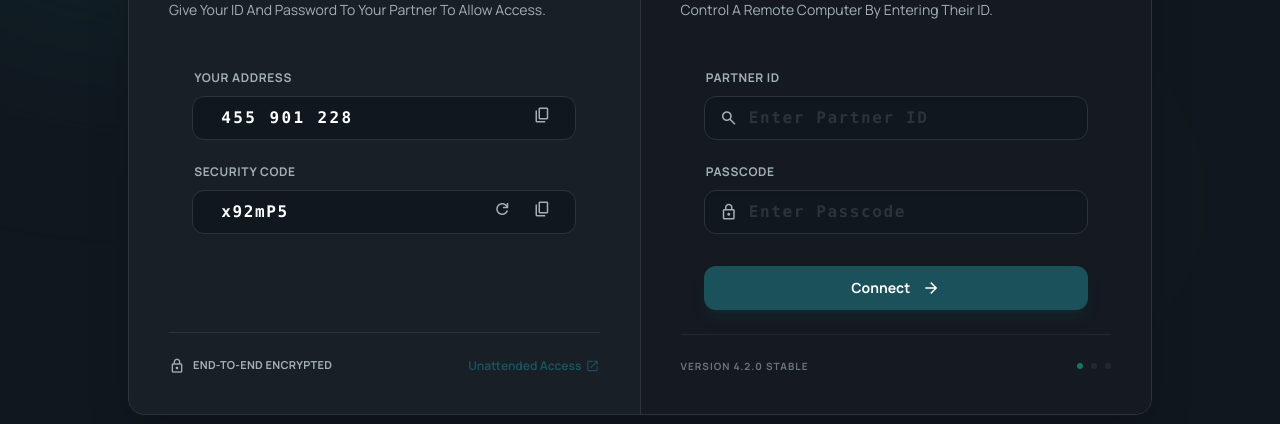
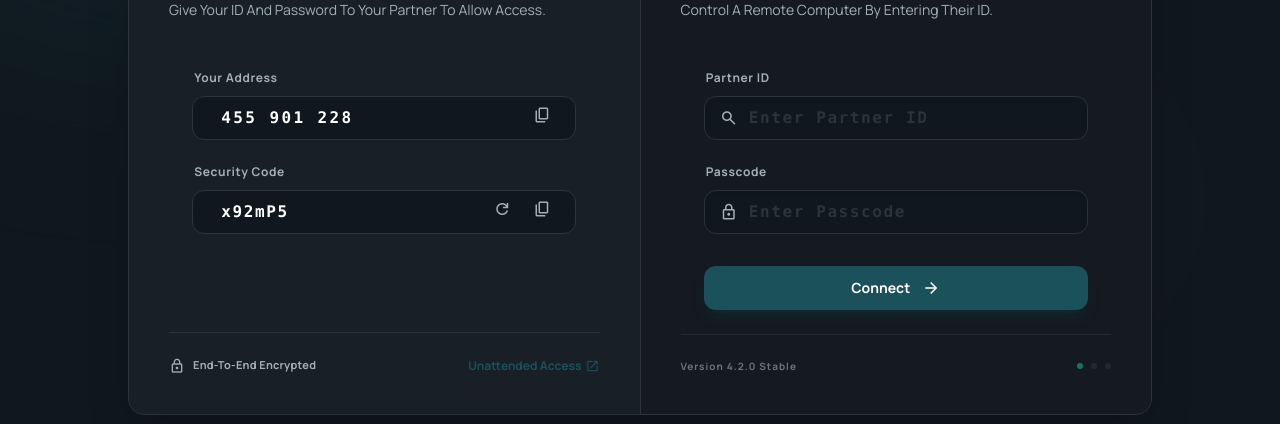
Before and after one commit to Cromtrixadmin/screen-share-corporate-e, a React (Vite) app: page / in a window 1280 px wide. Shown: the part 274-698 px from the top of the page. Built offline with nearby package versions, Linux system fonts and the light colour scheme.

Commit message:
fix(ScreenShare): Remove uppercase from label text
Removes the `uppercase` style from "Your Address" and "Security" labels on the ScreenShareHome component to improve readability and consistency with other form elements.

```diff
--- a/views/ScreenShareHome.tsx
+++ b/views/ScreenShareHome.tsx
@@ -66,7 +66,7 @@ const ScreenShareHome: React.FC<ScreenShareHomeProps> = ({
 
             <div className="mb-6 flex-1 flex flex-col justify-start">
               <div className="w-full max-w-sm mx-auto">
-                <label className="block text-slate-500 dark:text-[#a2b1b4] text-xs font-bold uppercase tracking-wider mb-2.5 ml-0.5">Your Address</label>
+                <label className="block text-slate-500 dark:text-[#a2b1b4] text-xs font-bold tracking-wider mb-2.5 ml-0.5">Your Address</label>
                 <div className="relative group/input mb-6">
                   <div className="flex items-center bg-slate-100 dark:bg-[#10171e] border border-slate-200 dark:border-[#2b3436] rounded-xl h-11 px-4 transition-all duration-300 group-hover/input:border-primary-home/30">
                     <input className="bg-transparent border-none w-full text-slate-900 dark:text-white text-base font-bold tracking-[0.15em] font-mono focus:ring-0 cursor-default outline-none" readOnly type="text" value="455 901 228"/>
@@ -75,7 +75,7 @@ const ScreenShareHome: React.FC<ScreenShareHomeProps> = ({
                     </button>
                   </div>
                 </div>
-                <label className="block text-slate-500 dark:text-[#a2b1b4] text-xs font-bold uppercase tracking-wider mb-2.5 ml-0.5">Security Code</label>
+                <label className="block text-slate-500 dark:text-[#a2b1b4] text-xs font-bold tracking-wider mb-2.5 ml-0.5">Security Code</label>
                 <div className="relative group/input mb-8">
                   <div className="flex items-center bg-slate-100 dark:bg-[#10171e] border border-slate-200 dark:border-[#2b3436] rounded-xl h-11 px-4 transition-all duration-300 group-hover/input:border-primary-home/30">
                     <input className="bg-transparent border-none w-full text-slate-900 dark:text-white text-base font-bold tracking-[0.1em] font-mono focus:ring-0 cursor-default outline-none" readOnly type="text" value="x92mP5"/>
@@ -95,7 +95,7 @@ const ScreenShareHome: React.FC<ScreenShareHomeProps> = ({
             <div className="mt-auto pt-6 border-t border-slate-200 dark:border-[#2b3436] flex items-center justify-between">
               <div className="flex items-center gap-2">
                 <span className="material-symbols-outlined text-slate-400 dark:text-[#a2b1b4] text-[16px]">lock</span>
-                <span className="text-slate-500 dark:text-[#a2b1b4] text-[11px] font-bold uppercase tracking-wide">End-To-End Encrypted</span>
+                <span className="text-slate-500 dark:text-[#a2b1b4] text-[11px] font-bold tracking-wide">End-To-End Encrypted</span>
               </div>
               <button className="text-primary-home hover:text-primary-home/80 text-xs font-bold flex items-center gap-1">
                 Unattended Access
@@ -116,14 +116,14 @@ const ScreenShareHome: React.FC<ScreenShareHomeProps> = ({
 
             <div className="mb-6 flex-1 flex flex-col justify-start">
               <div className="w-full max-w-sm mx-auto">
-                <label className="block text-slate-500 dark:text-[#a2b1b4] text-xs font-bold uppercase tracking-wider mb-2.5 ml-0.5">Partner ID</label>
+                <label className="block text-slate-500 dark:text-[#a2b1b4] text-xs font-bold tracking-wider mb-2.5 ml-0.5">Partner ID</label>
                 <div className="relative mb-6">
                   <div className="absolute inset-y-0 left-0 pl-4 flex items-center pointer-events-none">
                     <span className="material-symbols-outlined text-slate-400 dark:text-[#a2b1b4] text-[18px]">search</span>
                   </div>
                   <input className="w-full bg-slate-100 dark:bg-[#10171e] border border-slate-200 dark:border-[#2b3436] text-slate-900 dark:text-white text-base font-bold placeholder:text-slate-500 dark:placeholder:text-[#2b3436] rounded-xl h-11 pl-11 pr-4 focus:border-[#1a515b] focus:ring-1 focus:ring-[#1a515b]/20 transition-all shadow-inner font-mono tracking-[0.1em] outline-none" placeholder="Enter Partner ID" type="text" />
                 </div>
-                <label className="block text-slate-500 dark:text-[#a2b1b4] text-xs font-bold uppercase tracking-wider mb-2.5 ml-0.5">Passcode</label>
+                <label className="block text-slate-500 dark:text-[#a2b1b4] text-xs font-bold tracking-wider mb-2.5 ml-0.5">Passcode</label>
                 <div className="relative mb-8">
                   <div className="absolute inset-y-0 left-0 pl-4 flex items-center pointer-events-none">
                     <span className="material-symbols-outlined text-slate-400 dark:text-[#a2b1b4] text-[18px]">lock</span>
@@ -141,7 +141,7 @@ const ScreenShareHome: React.FC<ScreenShareHomeProps> = ({
             </div>
 
             <div className="mt-auto pt-6 border-t border-slate-200 dark:border-[#2b3436] flex items-center justify-between opacity-60">
-              <span className="text-slate-500 dark:text-[#a2b1b4] text-[10px] font-bold uppercase tracking-widest">Version 4.2.0 Stable</span>
+              <span className="text-slate-500 dark:text-[#a2b1b4] text-[10px] font-bold tracking-widest">Version 4.2.0 Stable</span>
               <div className="flex gap-2">
                 <div className="w-1.5 h-1.5 rounded-full bg-emerald-500"></div>
                 <div className="w-1.5 h-1.5 rounded-full bg-slate-300 dark:bg-[#2b3436]"></div>
```
